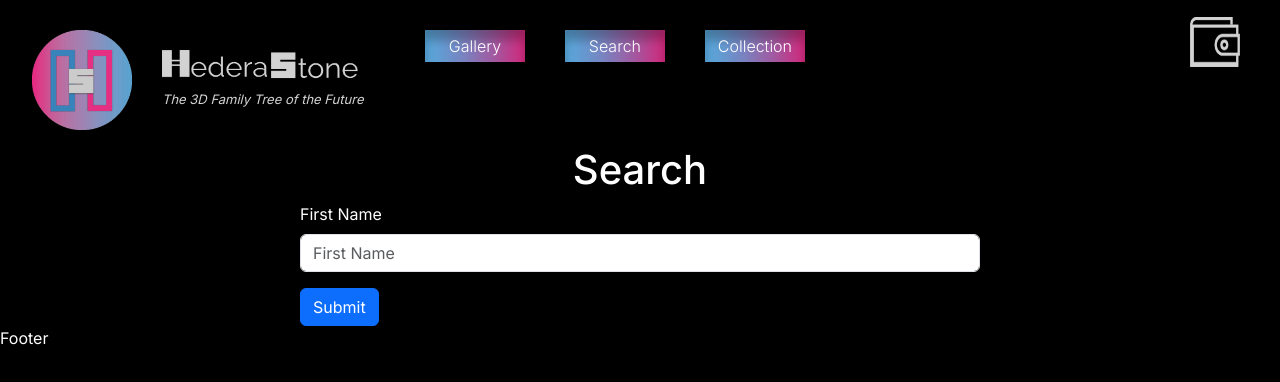
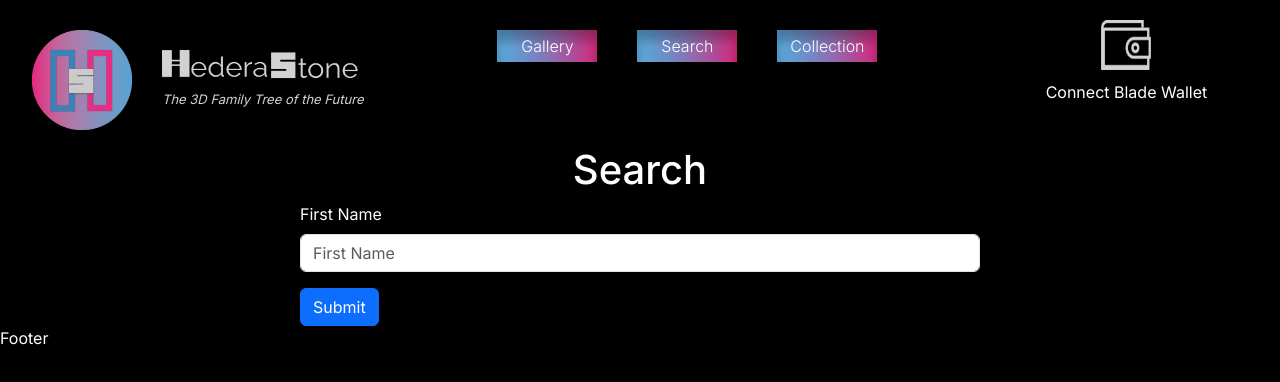
Before and after one commit to 010JGL/hedera_stone_v1, a Next.js app: page /nfts/search in a window 1280 px wide. Shown: the top 382 px of the page. Built offline with nearby package versions, Linux system fonts and the light colour scheme.

Commit message:
nft navbar connect wallet text

```diff
--- a/app/components/navbar_nft/NavbarNfts.jsx
+++ b/app/components/navbar_nft/NavbarNfts.jsx
@@ -45,6 +45,7 @@ const NavbarNfts = () => {
         <Link href="/upload/login">
           <Image src={wallet} width={50} height={50} alt="Login button" />
         </Link>
+        <div className="button-icon-text">Connect Blade Wallet</div>
       </div>
     </ul>
   );
--- a/app/globals.css
+++ b/app/globals.css
@@ -90,14 +90,16 @@ a:active {
   text-align: end;
   padding-right: 4px;
 }
-
-
 .button-icon {
   display: flex;
-  justify-content: flex-end;
-  width: 100%;
+  width: 50%;
   padding-right: 40px;
-  padding-top: 17px;
+  align-items: center;
+  flex-direction: column;
+  padding: 20px;
+}
+.button-icon-text {
+  padding-top: 10px;
 }
 
 .icon-container {
```
